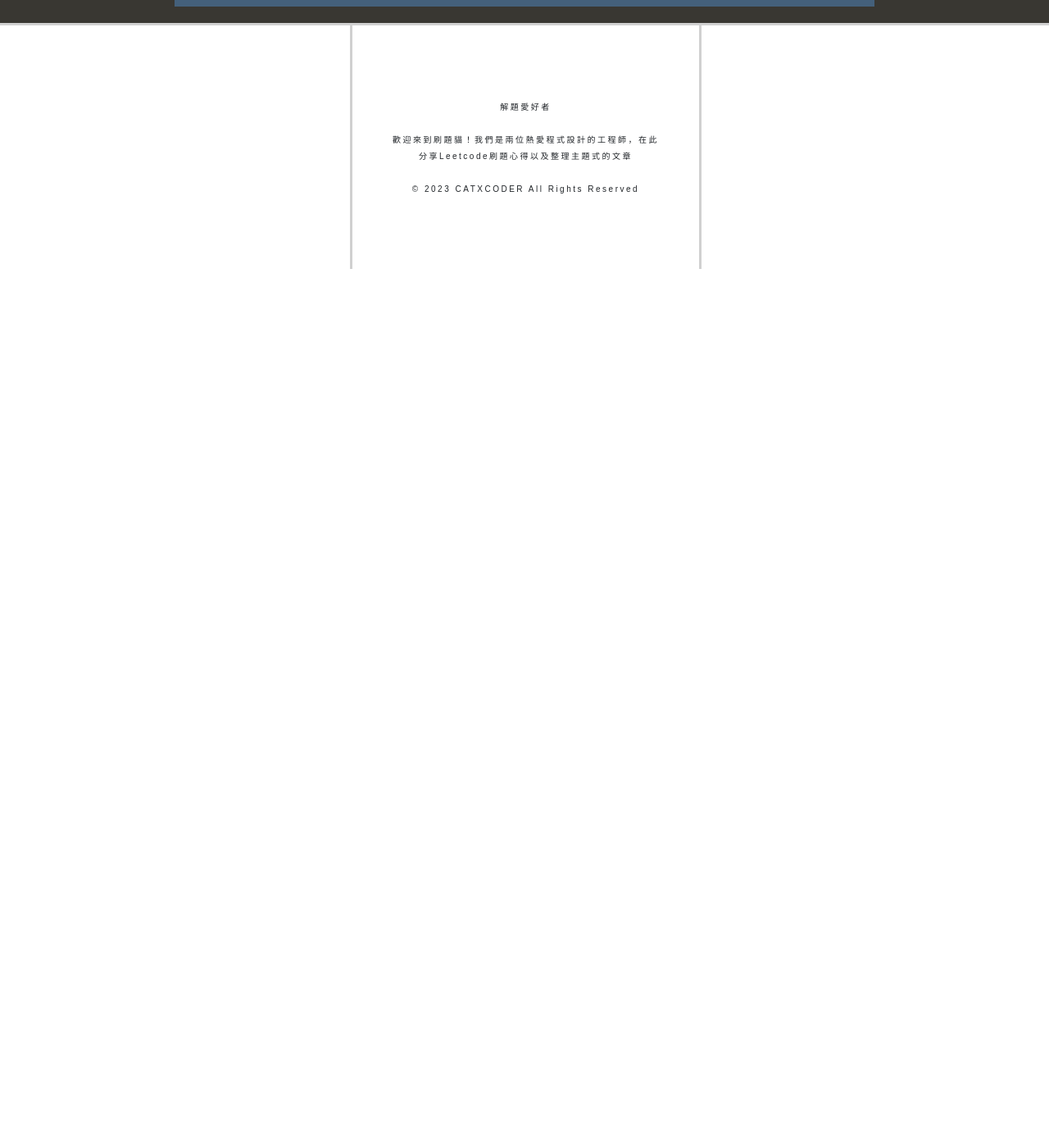
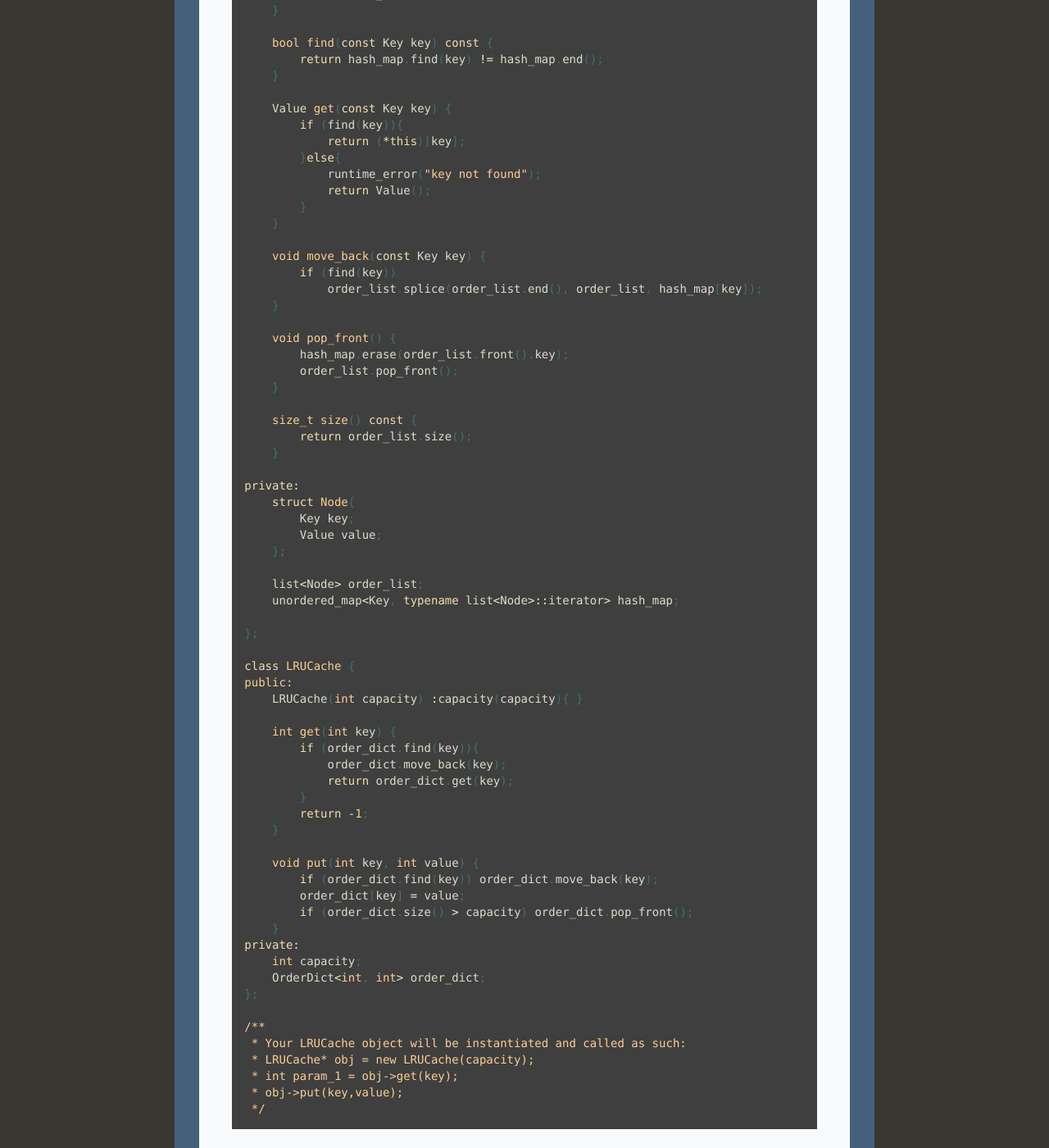
Before and after one commit to catxcoders/catxcoders.github.io, a Jekyll site: the page built from _posts/2024-01-06-146-LRU-Cache.markdown, in a window 1280 px wide and 1400 px high, scrolled down 2837 px. Shown: the whole window at 82% size. Built offline with Jekyll 4.4.1, drawn with Linux system fonts in a browser that asks for light colours; nearby versions of some CDN libraries; formulas are drawn with MathJax 3; before the commit the page ends 3165 px from its top, so only the background shows below that; some of the changed text lies outside the part shown.

Commit message:
add c++ implement in 146

````diff
--- a/_posts/2024-01-06-146-LRU-Cache.markdown
+++ b/_posts/2024-01-06-146-LRU-Cache.markdown
@@ -70,5 +71,89 @@ class LRUCache:
 
 ```
 
+### C++ 實作: 使用`double linked-list`與`hash_map`實作*OrderedDict*
+在C++中，沒有OrderedDict，但是我們可以使用`double linked-list`與`hash_map`自己實作
+```cpp
+template<typename Key, typename Value>
+class OrderDict{
+public:
+    Value& operator [] (const Key key){
+        if (hash_map.find(key)!=hash_map.end()){
+            return hash_map[key]->value;
+        }
+
+        order_list.push_back({key, Value()});
+        hash_map[key] = prev(order_list.end());
+        return hash_map[key]->value;
+    }
+
+    bool find(const Key key) const {
+        return hash_map.find(key) != hash_map.end();
+    }
+
+    Value get(const Key key) {
+        if (find(key)){
+            return (*this)[key];
+        }else{
+            runtime_error("key not found");
+            return Value();
+        }
+    }
+
+    void move_back(const Key key) {
+        if (find(key))
+            order_list.splice(order_list.end(), order_list, hash_map[key]);
+    }
+
+    void pop_front() {
+        hash_map.erase(order_list.front().key);
+        order_list.pop_front();
+    }
+
+    size_t size() const {
+        return order_list.size();
+    }
+
+private:
+    struct Node{
+        Key key;
+        Value value;
+    };
+
+    list<Node> order_list;
+    unordered_map<Key, typename list<Node>::iterator> hash_map;
+
+};
+
+class LRUCache {
+public:
+    LRUCache(int capacity) :capacity(capacity){ }
+
+    int get(int key) {
+        if (order_dict.find(key)){
+            order_dict.move_back(key);
+            return order_dict.get(key);
+        }
+        return -1;
+    }
+
+    void put(int key, int value) {
+        if (order_dict.find(key)) order_dict.move_back(key);
+        order_dict[key] = value;
+        if (order_dict.size() > capacity) order_dict.pop_front();
+    }
+private:
+    int capacity;
+    OrderDict<int, int> order_dict;
+};
+
+/**
+ * Your LRUCache object will be instantiated and called as such:
+ * LRUCache* obj = new LRUCache(capacity);
+ * int param_1 = obj->get(key);
+ * obj->put(key,value);
+ */
+```
+
 ## 時間複雜度
 `get` 和 `put` 函式的平均時間複雜度為 $O(1)$。由於有序字典 (*OrderedDict*) 保持插入順序，cache的最後一個元素總是最近最少使用的元素，因此這兩個操作的時間複雜度都是 $O(1)$。
````
Also changed, not shown: other parts of _posts/2024-01-06-146-LRU-Cache.markdown (+1 -0 lines).
